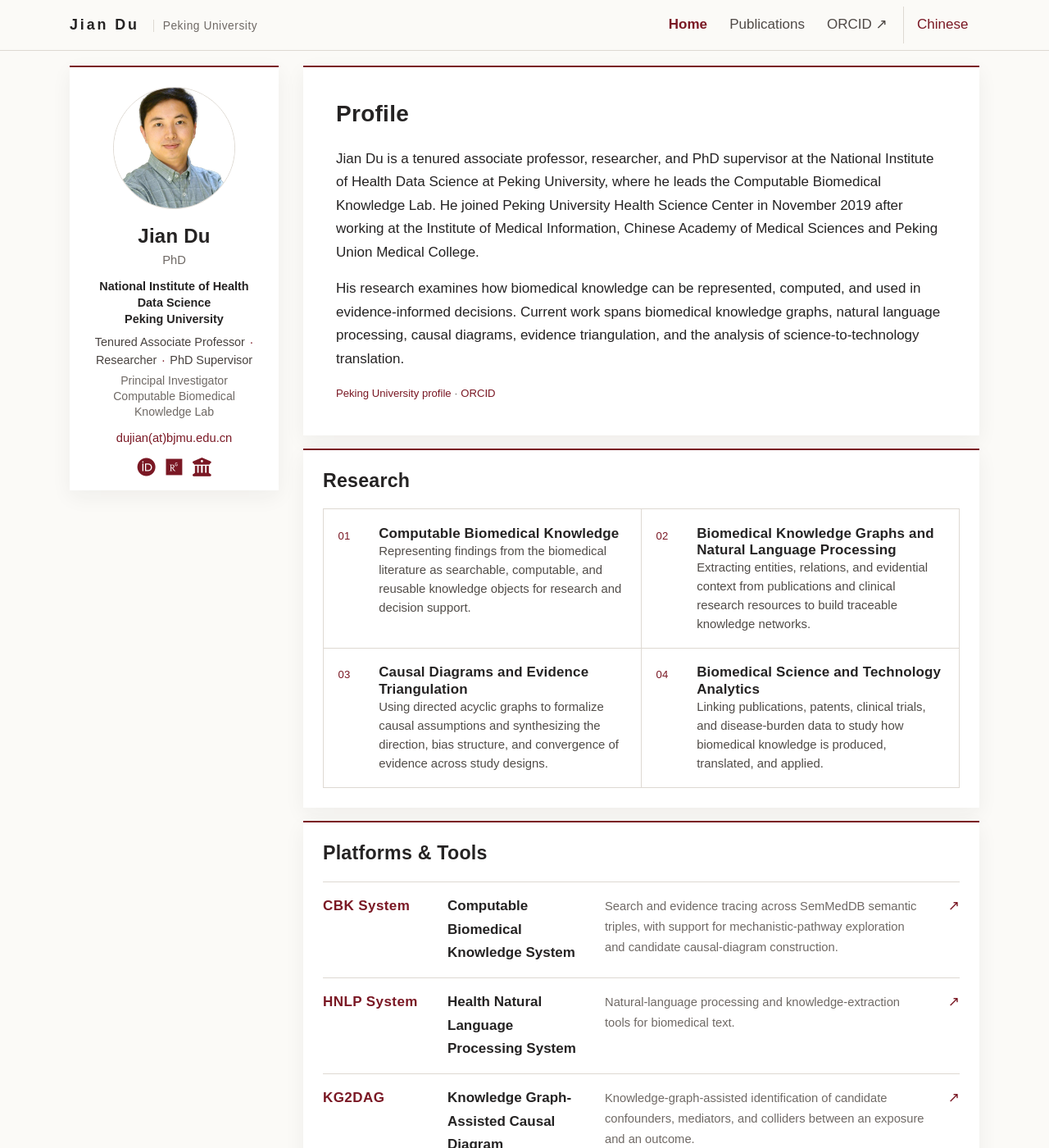
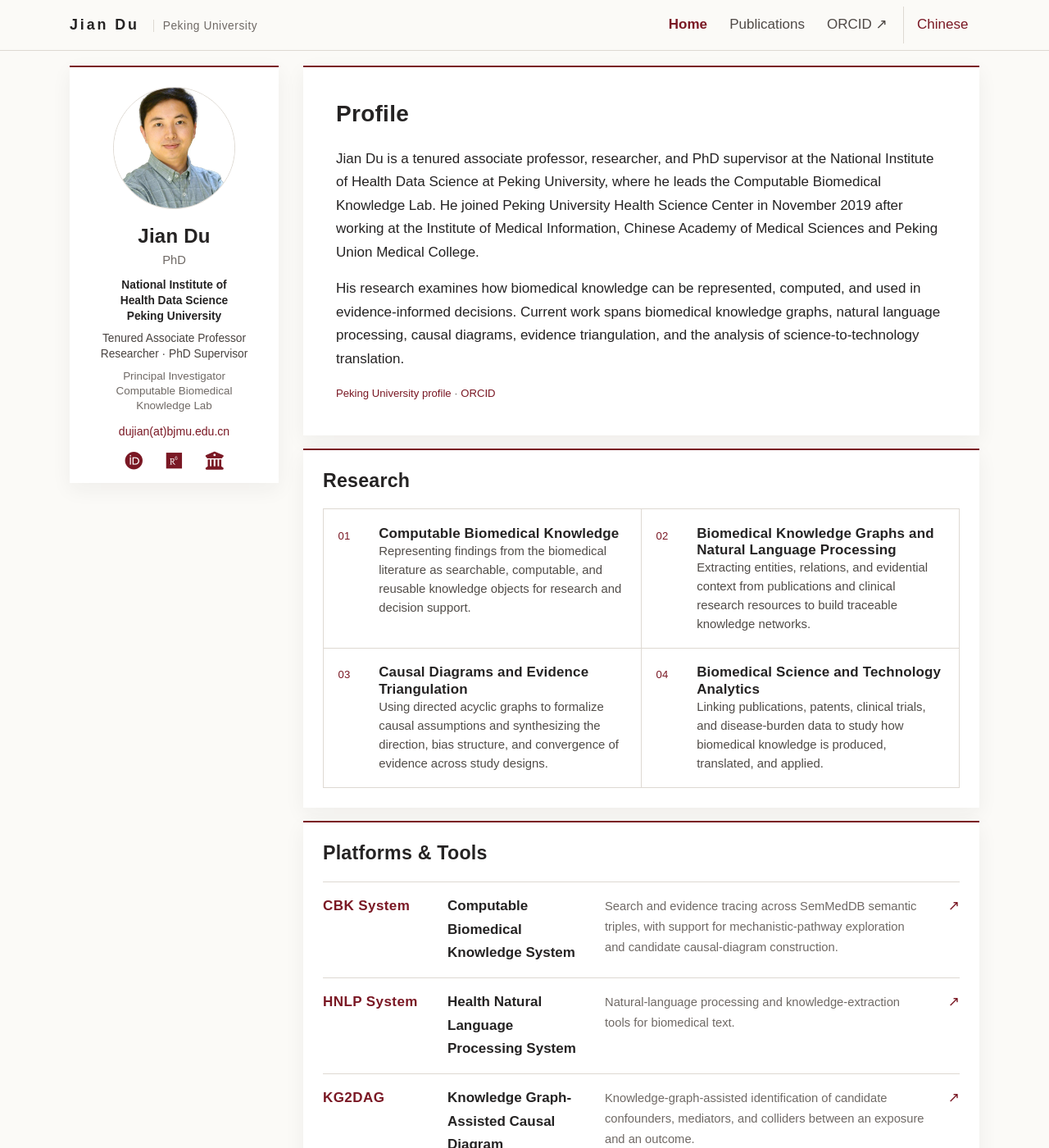
Before and after one commit to dujian-pku/dujian-pku.github.io, a Jekyll site: the page built from index.html, in a window 1280 px wide and 1400 px high. Shown: the whole window at 82% size. Built offline with Jekyll 4.4.1, drawn with Linux system fonts in a browser that asks for light colours; nearby versions of some CDN libraries; a style sheet for code colours, icons or effects is not loaded.

Commit message:
Fix profile card layout across cached styles

```diff
--- a/_data/profile.yml
+++ b/_data/profile.yml
@@ -7,9 +7,8 @@
 affiliation_lines:
 - 北京大学
 - 健康医疗大数据国家研究院
-roles:
-- 长聘副教授
-- 研究员
+role_lines:
+- 长聘副教授 · 研究员
 - 博士生导师
 lab_lines:
 - 可计算医学知识课题组负责人
--- a/_includes/widgets/profile_card_mini.html
+++ b/_includes/widgets/profile_card_mini.html
@@ -7,17 +7,17 @@
                     <div class="col">
                         {% if profile.portrait_url %}
                         <!-- When the screen is wider than md, float the portrait on the right -->
-                        <div class="profile-portrait-wrap d-none d-md-flex">
+                        <div class="profile-portrait-wrap d-none d-md-flex justify-content-center">
                             <img
                                 src="{{ profile.portrait_url | relative_url }}"
-                                class="figure-img img-fluid portrait-image"
+                                class="figure-img img-fluid portrait-image rounded-circle"
                                 data-toggle="tooltip"
                                 data-placement="top"
                                 title="{{ profile.portrait_caption }}"
                                 alt="{{ profile.portrait_caption }}">
                         </div>
                         <div class="mb-3 d-md-none text-center">
-                            <img src="{{ profile.portrait_url | relative_url }}" class="portrait-image portrait-mobile" alt="{{ profile.portrait_caption }}">
+                            <img src="{{ profile.portrait_url | relative_url }}" class="portrait-image portrait-mobile rounded-circle" alt="{{ profile.portrait_caption }}">
                         </div>
                         {% endif %}
                     </div>
@@ -37,21 +37,21 @@
                     <div class="col text-center profile-identity">
                         <div class="profile-affiliation">
                             {% if profile.affiliation_lines %}
-                                {% for line in profile.affiliation_lines %}<span>{{ line }}</span>{% endfor %}
+                                {% for line in profile.affiliation_lines %}<span>{{ line }}</span>{% unless forloop.last %}<br>{% endunless %}{% endfor %}
                             {% else %}
                                 <span>{{ profile.affiliation_short }}</span>
                             {% endif %}
                         </div>
-                        <div class="profile-role-list">
-                            {% if profile.roles %}
-                                {% for role in profile.roles %}<span>{{ role }}</span>{% endfor %}
+                        <div class="profile-role-lines">
+                            {% if profile.role_lines %}
+                                {% for line in profile.role_lines %}<span>{{ line }}</span>{% unless forloop.last %}<br>{% endunless %}{% endfor %}
                             {% else %}
                                 <span>{{ profile.role_line }}</span>
                             {% endif %}
                         </div>
                         <div class="profile-lab">
                             {% if profile.lab_lines %}
-                                {% for line in profile.lab_lines %}<span>{{ line }}</span>{% endfor %}
+                                {% for line in profile.lab_lines %}<span>{{ line }}</span>{% unless forloop.last %}<br>{% endunless %}{% endfor %}
                             {% else %}
                                 <span>{{ profile.lab_line }}</span>
                             {% endif %}
@@ -68,7 +68,7 @@
                 </div>
 
                 <div class="row">
-                    <div class="col profile-social-links">
+                    <div class="col text-center d-flex justify-content-center align-items-center profile-social-links">
                         {% if profile.gscholar %}
                         {%- if profile.gscholar contains 'scholar.google' -%}
                         {%- assign gscholar_url = profile.gscholar -%}
@@ -105,19 +105,19 @@
                         {% endif %}
 
                         {% if profile.orcid %}
-                        <a class="no-break" target="_blank" rel="noopener noreferrer" href="https://orcid.org/{{ profile.orcid }}" aria-label="ORCID" title="ORCID">
+                        <a class="no-break mx-2" target="_blank" rel="noopener noreferrer" href="https://orcid.org/{{ profile.orcid }}" aria-label="ORCID" title="ORCID">
                             <i class="fab fa-orcid" aria-hidden="true"></i>
                         </a>
                         {% endif %}
 
                         {% if profile.researchgate %}
-                        <a class="no-break" target="_blank" rel="noopener noreferrer" href="{{ profile.researchgate }}" aria-label="ResearchGate" title="ResearchGate">
+                        <a class="no-break mx-2" target="_blank" rel="noopener noreferrer" href="{{ profile.researchgate }}" aria-label="ResearchGate" title="ResearchGate">
                             <i class="fab fa-researchgate" aria-hidden="true"></i>
                         </a>
                         {% endif %}
 
                         {% if profile.institutional_profile %}
-                        <a class="no-break" target="_blank" rel="noopener noreferrer" href="{{ profile.institutional_profile }}" aria-label="{% if page.locale == 'zh' %}北京大学个人主页{% else %}Peking University profile{% endif %}" title="{% if page.locale == 'zh' %}北京大学个人主页{% else %}Peking University profile{% endif %}">
+                        <a class="no-break mx-2" target="_blank" rel="noopener noreferrer" href="{{ profile.institutional_profile }}" aria-label="{% if page.locale == 'zh' %}北京大学个人主页{% else %}Peking University profile{% endif %}" title="{% if page.locale == 'zh' %}北京大学个人主页{% else %}Peking University profile{% endif %}">
                             <i class="fas fa-building-columns" aria-hidden="true"></i>
                         </a>
                         {% endif %}
--- a/_layouts/default.html
+++ b/_layouts/default.html
@@ -25,6 +25,7 @@
     <link rel="stylesheet" href="https://cdnjs.cloudflare.com/ajax/libs/academicons/1.9.1/css/academicons.min.css" integrity="sha512-b1ASx0WHgVFL5ZQhTgiPWX+68KjS38Jk87jg7pe+qC7q9YkEtFq0z7xCglv7qGIs/68d3mAp+StfC8WKC5SSAg==" crossorigin="anonymous" />
     <link rel="stylesheet" href="https://cdn.jsdelivr.net/npm/katex@0.16.11/dist/katex.min.css" integrity="sha384-nB0miv6/jRmo5UMMR1wu3Gz6NLsoTkbqJghGIsx//Rlm+ZU03BU6SQNC66uf4l5+" crossorigin="anonymous">
     <link rel="stylesheet" href="{{ '/assets/css/global.css' | relative_url }}">
+    <link rel="stylesheet" href="{{ '/assets/css/profile-card-v2.css' | relative_url }}">
 </head>
 <body class="lang-{{ page.locale | default: 'en' }}" {{ page.body_attr }}>
     {% include navbar.html %}
--- a/assets/css/global.css
+++ b/assets/css/global.css
@@ -150,22 +150,13 @@
     display: block;
 }
 
-.profile-role-list {
-    display: flex;
-    flex-wrap: wrap;
-    justify-content: center;
-    gap: 0.08rem 0.35rem;
+.profile-role-lines {
     color: #48423f;
 }
 
-.profile-role-list span {
+.profile-role-lines span {
+    display: inline-block;
     white-space: nowrap;
-}
-
-.profile-role-list span:not(:last-child)::after {
-    color: var(--pku-red);
-    content: "·";
-    margin-left: 0.35rem;
 }
 
 .profile-lab {
--- /dev/null
+++ b/assets/css/profile-card-v2.css
@@ -0,0 +1,81 @@
+/* Critical profile-card styles use a separate asset so browsers do not reuse
+   the earlier cached square-portrait layout. */
+body,
+h1, h2, h3, h4, h5, h6,
+.h1, .h2, .h3, .h4, .h5, .h6 {
+    font-family: Arial, "Microsoft YaHei", "微软雅黑", "PingFang SC", sans-serif;
+}
+
+.profile-portrait-wrap {
+    justify-content: center;
+    margin-bottom: 0.7rem;
+}
+
+.portrait-image,
+.portrait-image.rounded-circle {
+    width: min(72%, 168px);
+    aspect-ratio: 1 / 1;
+    object-fit: cover;
+    object-position: 50% 38%;
+    border: 1px solid var(--line);
+    border-radius: 50% !important;
+}
+
+.portrait-mobile,
+.portrait-mobile.rounded-circle {
+    width: min(44vw, 176px);
+}
+
+.profile-identity {
+    font-size: 0.86rem;
+    line-height: 1.38;
+}
+
+.profile-affiliation {
+    font-weight: 700;
+    margin-bottom: 0.5rem;
+}
+
+.profile-affiliation span,
+.profile-role-lines span,
+.profile-lab span {
+    display: inline-block;
+    white-space: nowrap;
+}
+
+.profile-role-lines {
+    color: #48423f;
+}
+
+.profile-lab {
+    color: var(--muted);
+    font-size: 0.84rem;
+    line-height: 1.34;
+    margin-top: 0.48rem;
+}
+
+.profile-contact {
+    font-size: 0.88rem;
+    margin-top: 0.7rem;
+}
+
+.email-text {
+    font-family: Arial, sans-serif;
+}
+
+.profile-social-links {
+    display: flex;
+    align-items: center;
+    justify-content: center;
+    width: 100%;
+    font-size: 1.38rem;
+    line-height: 1;
+    margin-top: 0.78rem;
+}
+
+.profile-social-links a {
+    display: inline-flex;
+    align-items: center;
+    justify-content: center;
+    text-decoration: none;
+}
```
Also changed, not shown: _data/profile_en.yml (+4 -4 lines).
